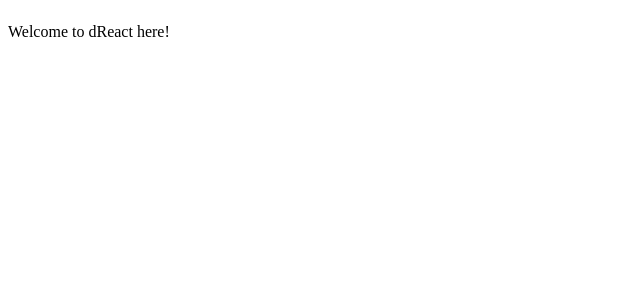
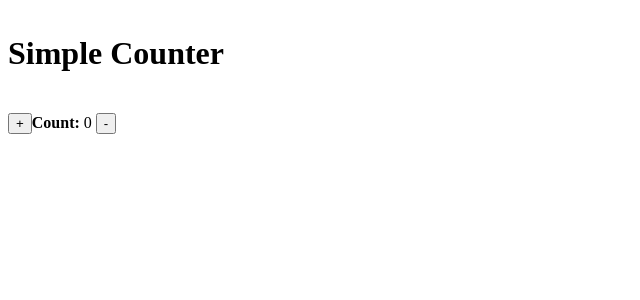
Before and after one commit to elangosundar/react-redux-newsfeed, a React app: page / in a window 1280 px wide. Shown: the top 300 px of the page, without its empty margins (0-640 px from the left). Built offline with nearby package versions, Linux system fonts and the light colour scheme.

Commit message:
Simple Counter functionality added

```diff
--- a/src/App.js
+++ b/src/App.js
@@ -1,11 +1,48 @@
 import React from "react";
-import ReactDOM from "react-dom";
-const App = () => {
+import style from './main.css';
+
+/*const App = () => {
   return (
     <div>
-      <p>Welcome to dReact here!</p>
+      <p>Welcome to React here!</p>
     </div>
   );
-};
+}*/
+
+class App extends React.Component {
+  constructor(props){
+    super(props);
+    this.state = {
+      count : 0
+    }
+    this.increment = this.increment.bind(this);
+    this.decrement = this.decrement.bind(this);
+  }
+
+  increment() {
+    this.setState(
+      {count : this.state.count+1}
+    );
+  }
+
+  decrement() {
+    this.setState(
+      {count : this.state.count-1}
+    );
+  }
+
+  render() {
+     return (
+        <div>
+          <h1>Simple Counter</h1>
+          <div>
+              <button onClick={this.increment} > + </button>
+              <span><b>Count:</b> { this.state.count } </span>
+              <button onClick={this.decrement} > - </button>
+          </div>
+        </div>
+     );
+  }
+}
+
 export default App;
-ReactDOM.render(<App />, document.getElementById("app"));
--- a/src/index.html
+++ b/src/index.html
@@ -2,7 +2,7 @@
 <html lang="en">
 <head>
     <meta charset="utf-8">
-    <title>webpack 4 quickstart</title>
+    <title>React-Redux</title>
 </head>
 <body>
     <div id="app">
--- a/src/index.js
+++ b/src/index.js
@@ -1,7 +1,6 @@
+
+import React from "react";
+import ReactDOM from "react-dom";
 import App from "./App";
-import style from "./main.css";
 
-console.log(`I'm a entry point`);
-const arr = [1, 2, 3];
-const iAmJavascriptES6 = () => console.log(...arr);
-window.iAmJavascriptES6 = iAmJavascriptES6;
+ReactDOM.render(<App />, document.getElementById("app"));
```
